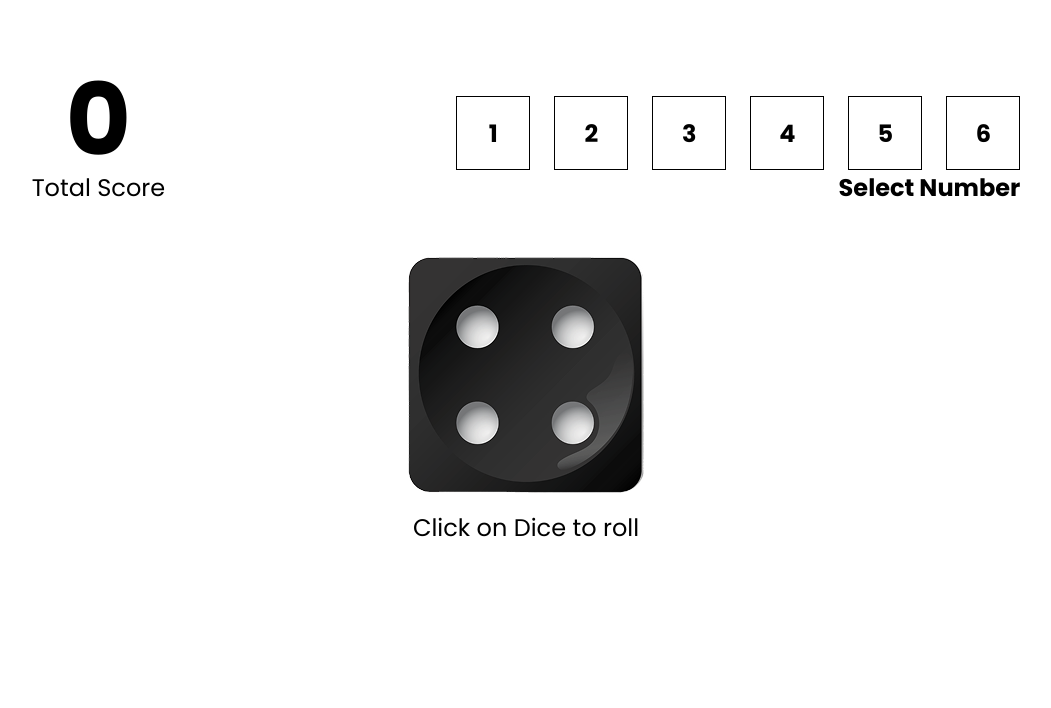
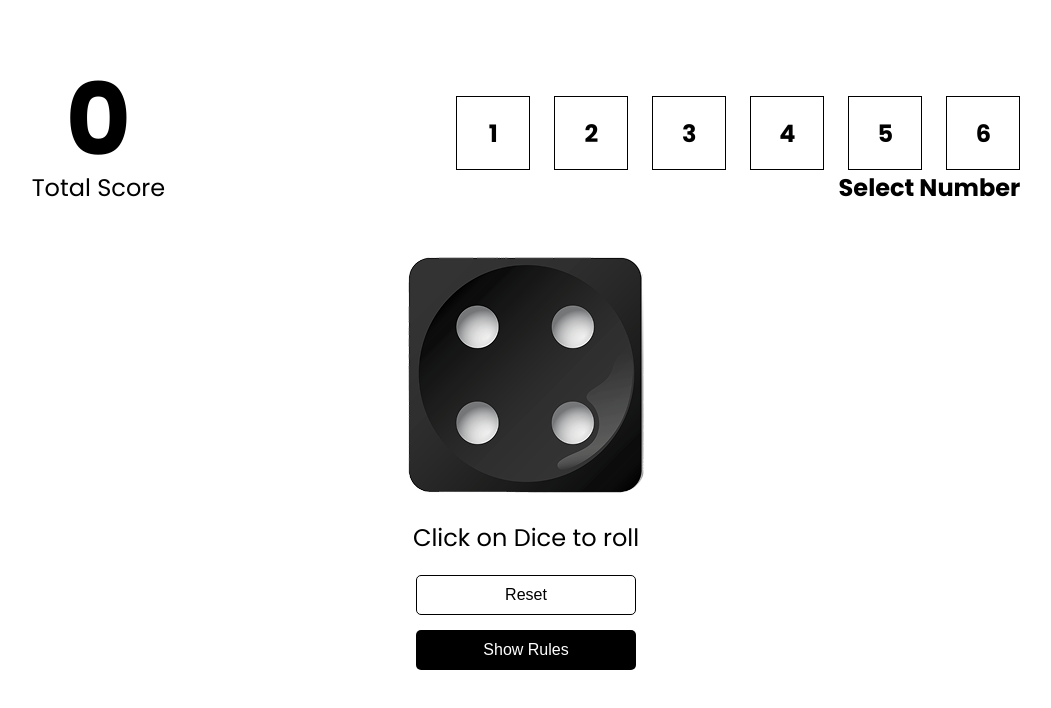
Before and after one commit to sarkarniloy102/Dice_Game, a React (Vite) app: page / in a window 1280 px wide. Shown: the top 708 px of the page, without its empty margins (114-1165 px from the left). Built offline with nearby package versions, Linux system fonts and the light colour scheme.

Commit message:
reset total score by reset button

```diff
--- a/src/Components/GamePlay.jsx
+++ b/src/Components/GamePlay.jsx
@@ -4,6 +4,7 @@
 import RoleDice from "./RoleDice";
 import { useState } from "react";
 import Swal from "sweetalert2";
+import { Button, OutlineButton } from "../styled/Button";
 
 const GamePlay = () => {
     // for number selector
@@ -50,6 +51,11 @@
         setSelectNumber(undefined);
     }
 
+    // to reset total score
+    const resetScore = () => {
+        setScore(0);
+    }
+
     return (
         <MainContainer>
             <div className="top_section">
@@ -58,6 +64,12 @@
             </div>
 
             <RoleDice currentDice={currentDice} roleDice={roleDice}></RoleDice>
+            <div className="btns">
+                <OutlineButton onClick={() => resetScore()}>Reset</OutlineButton>
+                <Button>Show Rules</Button>
+            </div>
+
+
 
         </MainContainer>
     );
@@ -72,4 +84,12 @@
         justify-content: space-around;
         align-items: end;
     }
+    .btns{
+        display:flex;
+        flex-direction: column;
+        justify-content: center;
+        align-items: center;
+        gap: 15px;
+        margin: 10px 0;
+    }
 `
--- a/src/Components/RoleDice.jsx
+++ b/src/Components/RoleDice.jsx
@@ -34,6 +34,7 @@
 
     p{
         font-size: 24px;
+        margin: 10px 0;
     }
     .dice{
         cursor: pointer;
--- a/src/Components/StartGame.jsx
+++ b/src/Components/StartGame.jsx
@@ -1,4 +1,5 @@
 import styled from "styled-components";
+import { Button } from "../styled/Button";
 
 const StartGame = ({ toggle }) => {
     return (
@@ -11,6 +12,7 @@
             <div className="content">
                 <h1>Dice Game</h1>
                 <Button onClick={toggle}>Play Now</Button>
+
             </div>
         </Container>
     );
@@ -34,22 +36,3 @@
     }
 
 `
-const Button = styled.button`
-    color: white;
-    padding: 10px 18px;
-    min-width: 220px;
-    background: black;
-    border-radius: 5px;
-    border: none;
-    cursor: pointer;
-    font-size: 16px;
-    border: 1px solid transparent;
-     transition: 0.5s background ease-in;
-
-    &:hover{
-        background-color: white;
-        border: 1px solid black;
-        color: black;
-        transition: 0.4s background ease-in;
-    }
-`
--- /dev/null
+++ b/src/styled/Button.js
@@ -0,0 +1,35 @@
+import styled from "styled-components";
+
+export const Button = styled.button`
+    color: white;
+    padding: 10px 18px;
+    min-width: 220px;
+    background: black;
+    border-radius: 5px;
+    border: none;
+    cursor: pointer;
+    font-size: 16px;
+    border: 1px solid transparent;
+     transition: 0.5s background ease-in;
+
+    &:hover{
+        background-color: white;
+        border: 1px solid black;
+        color: black;
+        transition: 0.4s background ease-in;
+    }
+`
+
+
+export const OutlineButton = styled(Button)`
+   background-color: white;
+    border: 1px solid black;
+    color: black;
+
+    &:hover{
+        background-color: black;
+        border: 1px solid transparent;
+        color:white ;
+
+    }
+`
```
